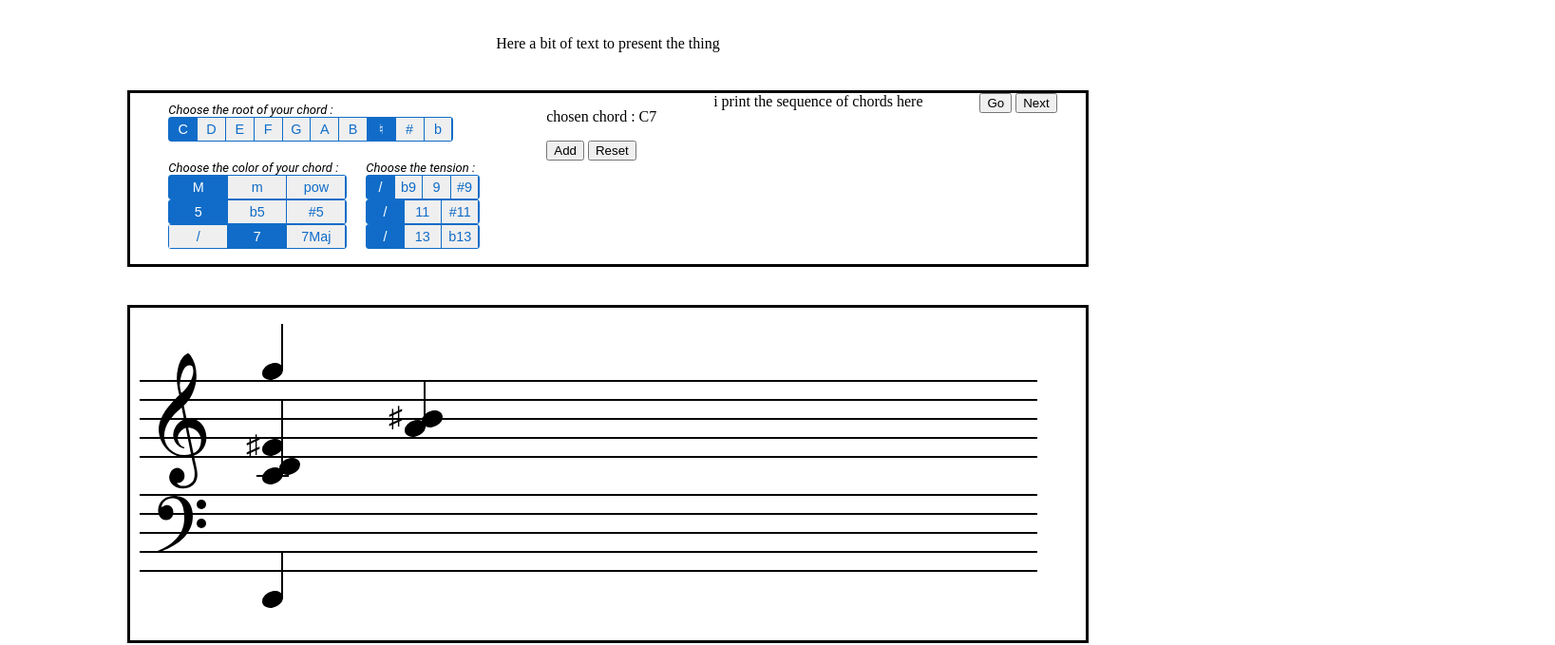
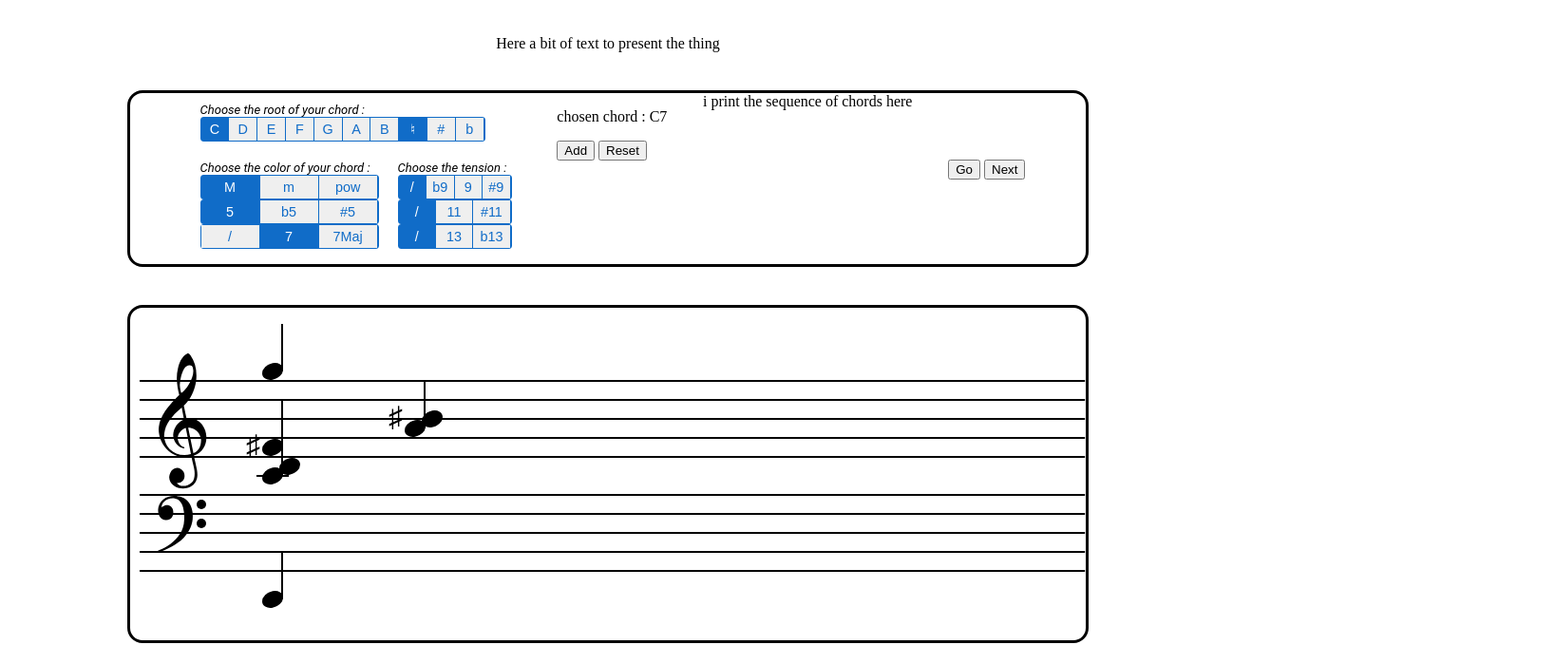
Before and after one commit to finedominos/openChordVoicing, a plain HTML site: page index.html in a window 1280 px wide. Shown: the part 61-740 px from the top of the page at 95% size, 1637 px wide, since content can reach past the window. Drawn offline with nearby package versions, Linux system fonts and the light colour scheme.

Commit message:
little style improvement

```diff
--- a/index.html
+++ b/index.html
@@ -50,7 +50,7 @@
             i print the sequence of chords here
             <p id="contentSequencePrinting"></p>
         </div>
-        <div class="button">
+        <div class="button" id="finalButtons">
             <button id="goButton">Go</button>
             <button id="nextButton">Next</button>
         </div>
--- a/keyboard.js
+++ b/keyboard.js
@@ -1,6 +1,8 @@
 
 let canvas = document.getElementById("canvasKeyboard");
 let context = canvas.getContext("2d");
+canvas.width = keyboard.offsetWidth-5;
+
 var img = new Image();
 img.onload = function () {
     context.drawImage(img, 0, 0, canvas.width, 240);
--- a/style.css
+++ b/style.css
@@ -13,14 +13,16 @@ h1 {
     text-align: center;
 }
 
-
 /* Sequence of chords building */
 
 #sequenceOfChordsBuilding {
     border-style: solid;
+    border-radius: 1em;
     height: 180px;
     display: flex;
-    justify-content: space-around
+    justify-content: space-between;
+    padding-left: 5%;
+    padding-right: 5%;
 }
 
 #chordPicking {
@@ -32,17 +34,16 @@ h1 {
     --active-color: #1e86ed;
 }
 
-.description{
-    margin:0;
+.description {
+    margin: 0;
     font-family: 'Roboto', Arial;
     font-style: oblique;
     font-size: small;
 }
 
-.subContainer{
+.subContainer {
     display: flex;
     flex-direction: row;
-
 }
 
 .linear-pillbar {
@@ -84,17 +85,19 @@ h1 {
     color: white;
 }
 
+#finalButtons{
+    padding-top: 70px;
+}
 
 /* end of Sequence of chord building*/
-
 
 /*SHEET*/
 
 #sheet {
     border-style: solid;
+    border-radius: 1em;
     height: 350px;
 }
-
 
 /*SHEET */
 
@@ -107,18 +110,17 @@ h1 {
 .svg {
     position: relative;
     overflow: auto;
-    height: 325px;
-    width: 95%;
+    height: 350px;
 }
+
+/* dirty way to dimension, to improve */
 
 svg {
     position: absolute;
     top: 17px;
     left: 10px;
-    right: 0;
-    bottom: 0;
-    width: 100%;
-    height: 100%;
+    width: 99%;
+    height: 95%;
     stroke-width: 2;
     stroke: #000;
 }
@@ -138,9 +140,7 @@ svg {
     stroke: none;
 }
 
-
 /*END OF SHEET */
-
 
 /*KEYBOARD*/
 
```
